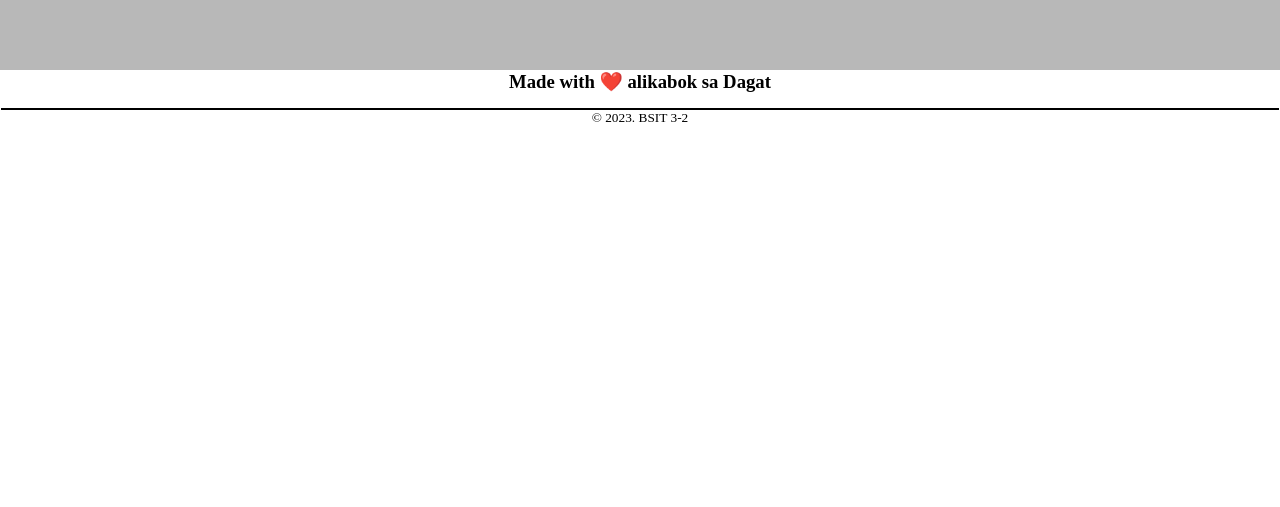
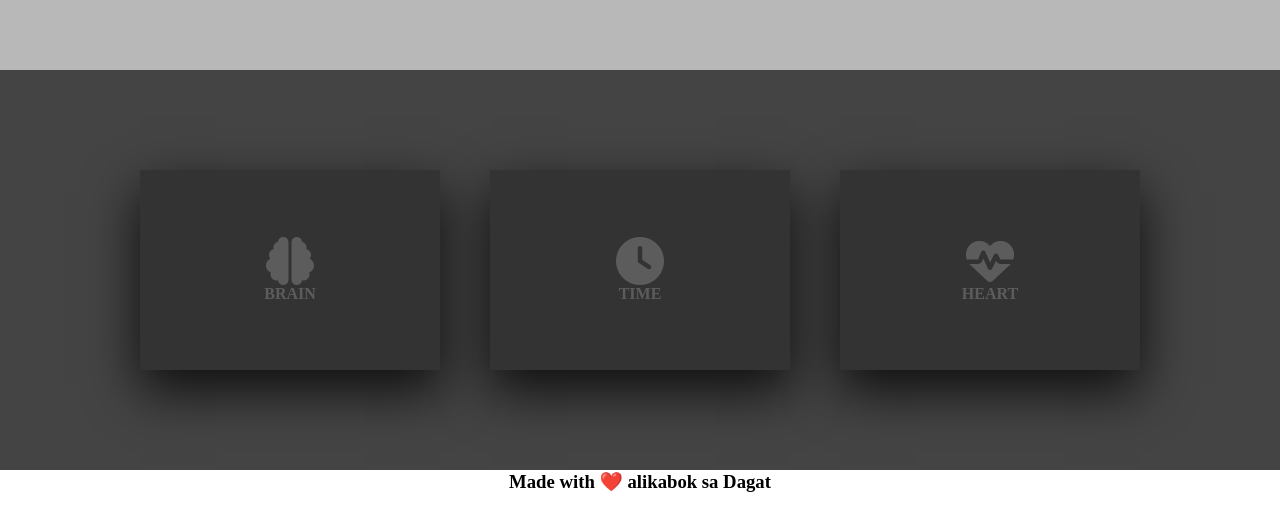
Before and after one commit to Arnoldayapana/Web-System-and-Technologies, a plain HTML site: page activity_2.html in a window 1280 px wide. Shown: the part 1470-1977 px from the top of the page. Before the commit the page ends 1597 px from the top, so only its background shows below. Drawn offline with Linux system fonts and the light colour scheme.

Commit message:
ongoing..

```diff
--- a/CSS/Activity2.css
+++ b/CSS/Activity2.css
@@ -92,7 +92,7 @@ nav h1{
   height: auto;
   width: auto;
   background-color: #000000;
-  border-radius: 2%;
+  border-radius: 0%;
   padding: 2%;
   align-items: center;
   justify-content: center;
@@ -296,3 +296,136 @@ footer h3{
   height: 2px;
   background-color: #000000;
 }
+.body{
+  display:flex;
+  margin:0;
+  padding:0;
+  min-height: 50vh;
+  background: #444;
+  justify-content: center;
+  align-items: center;
+  font-family: arial;
+}
+
+.n-container{
+  width: 1000px;
+  position: relative;
+  display: flex;
+  justify-content: space-between;
+  flex-wrap:wrap;
+
+}
+
+.n-container .card{
+  position: relative;
+}
+
+.n-container .card .face{
+  width:300px;
+  height: 200px;
+  transition:.4s;
+
+}
+
+.n-container .card .face.face1{
+  position: relative;
+  background: #333;
+  display: flex;
+  justify-content: center;
+  align-content:center;
+  align-items: center;
+  z-index: 1;
+  transform: translateY(100px);
+}
+
+.n-container .card:hover .face.face1{
+  transform: translateY(0);
+  box-shadow:
+    inset 0 0 60px whitesmoke,
+    inset 20px 0 80px #f0f,
+    inset -20px 0 80px #0ff,
+    inset 20px 0 300px #f0f,
+    inset -20px 0 300px #0ff,
+    0 0 50px #fff,
+    -10px 0 80px #f0f,
+    10px 0 80px #0ff;
+
+}
+
+
+.n-container .card .face.face1 .content{
+  opacity: .2;
+  transition:  0.5s;
+  text-align: center;
+
+
+
+
+
+
+}
+
+.n-container .card:hover .face.face1 .content{
+  opacity: 1;
+
+}
+
+.n-container .card .face.face1 .content i{
+  font-size: 3em;
+  color: white;
+  display: inline-block;
+
+}
+
+.n-container .card .face.face1 .content h3{
+  font-size: 1em;
+  color: white;
+  text-align: center;
+
+
+}
+
+.n-container .card .face.face1 .content a{
+   transition: .5s;
+}
+
+.n-container .card .face.face2{
+   position: relative;
+   background: whitesmoke;
+   display: flex;
+   align-items: center;
+   justify-content: center;
+   padding: 20px;
+  box-sizing: border-box;
+  box-shadow: 0 20px 50px rgba(0,0,0,.8);
+  transform: translateY(-100px);
+}
+
+.n-container .card:hover .face.face2{
+    transform: translateY(0);
+
+
+}
+
+.n-container .card .face.face2 .content p, a{
+  font-size: 10pt;
+  margin: 0 ;
+  padding: 0;
+  color:#333;
+}
+
+.n-container .card .face.face2 .content a{
+  text-decoration:none;
+  color: black;
+  box-sizing: border-box;
+  outline : 1px dashed #333;
+  padding: 10px;
+  margin: 15px 0 0;
+  display: inline-block;
+}
+
+.n-container .card .face.face2 .content a:hover{
+  background: #333 ;
+  color: whitesmoke;
+  box-shadow: inset 0px 0px 10px rgba(0,0,0,0.5);
+}
--- a/activity_2.html
+++ b/activity_2.html
@@ -106,8 +106,59 @@
        </div>
       </div>
     </div>
-    <div class="another_container">
+    <div class="body">
+      <div class="n-container">
+        <div class="card">
+          <div class="face face1">
+            <div class="content">
+              <i class="fa-solid fa-brain"></i>
+              <h3>BRAIN</h3>
+            </div>
+          </div>
+          <div class="face face2">
+            <div class="content">
+              <p> "The greatest enemy of knowledge is not ignorance, it is the illusion of knowledge." - Stephen Hawking</p>
+              <a href="#" type="button">Read More</a>
+            </div>
+          </div>
+       </div>
+
+       <div class="card">
+          <div class="face face1">
+            <div class="content">
+              <i class="fa-solid fa-clock"></i>
+         <h3>TIME</h3>
+            </div>
+          </div>
+          <div class="face face2">
+            <div class="content">
+              <p> "Loving the right person at the wrong time is worse than loving the wrong person at the right time." - Charles F. Glassman</p>
+              <a href="#" type="button">Read More</a>
+            </div>
+          </div>
+       </div>
+
+
+       <div class="card">
+          <div class="face face1">
+            <div class="content">
+              <i class="fa-solid fa-heart-pulse"></i>
+               <h3>HEART</h3>
+            </div>
+          </div>
+          <div class="face face2">
+            <div class="content">
+              <p> "Being deeply loved by someone gives you strength, while loving someone deeply gives you courage."</p>
+              <a href="#" type="button">Read More</a>
+            </div>
+          </div>
+       </div>
+     </div>
+      </div>
+        </div>
     </div>
+  </div>
+
         <footer>
         <div class="footer-container">
           <h3>Made with ❤️ alikabok sa Dagat</h3>
```
